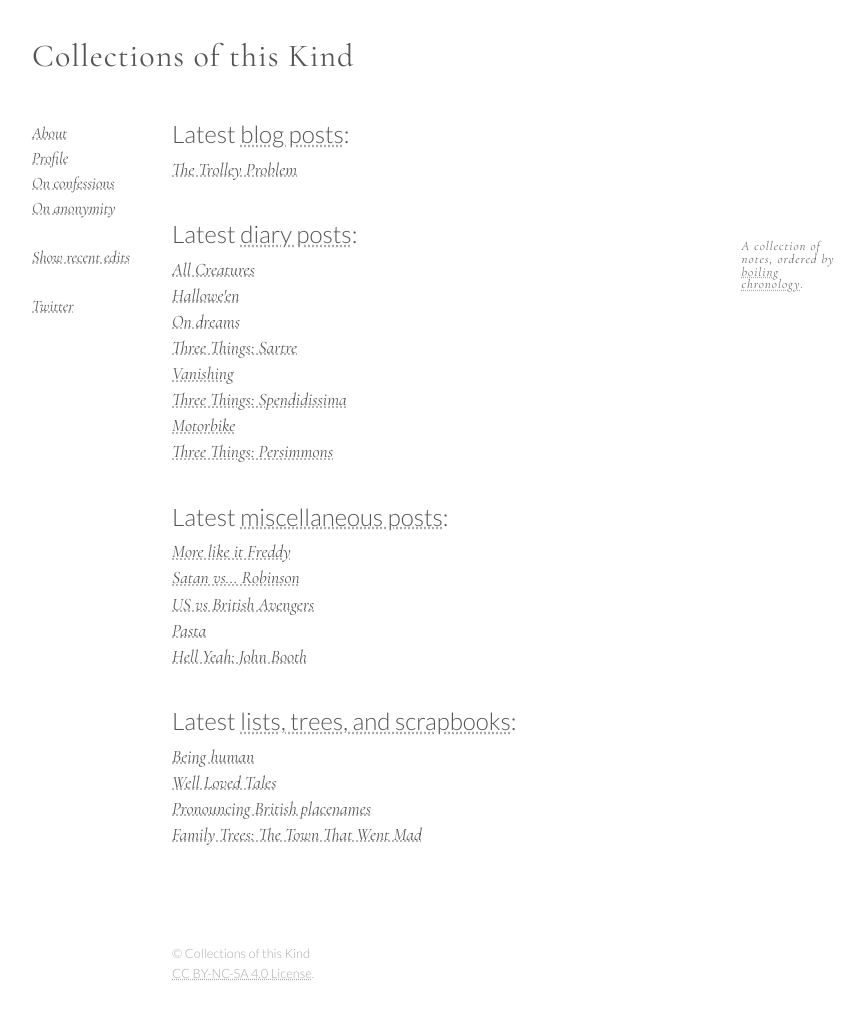
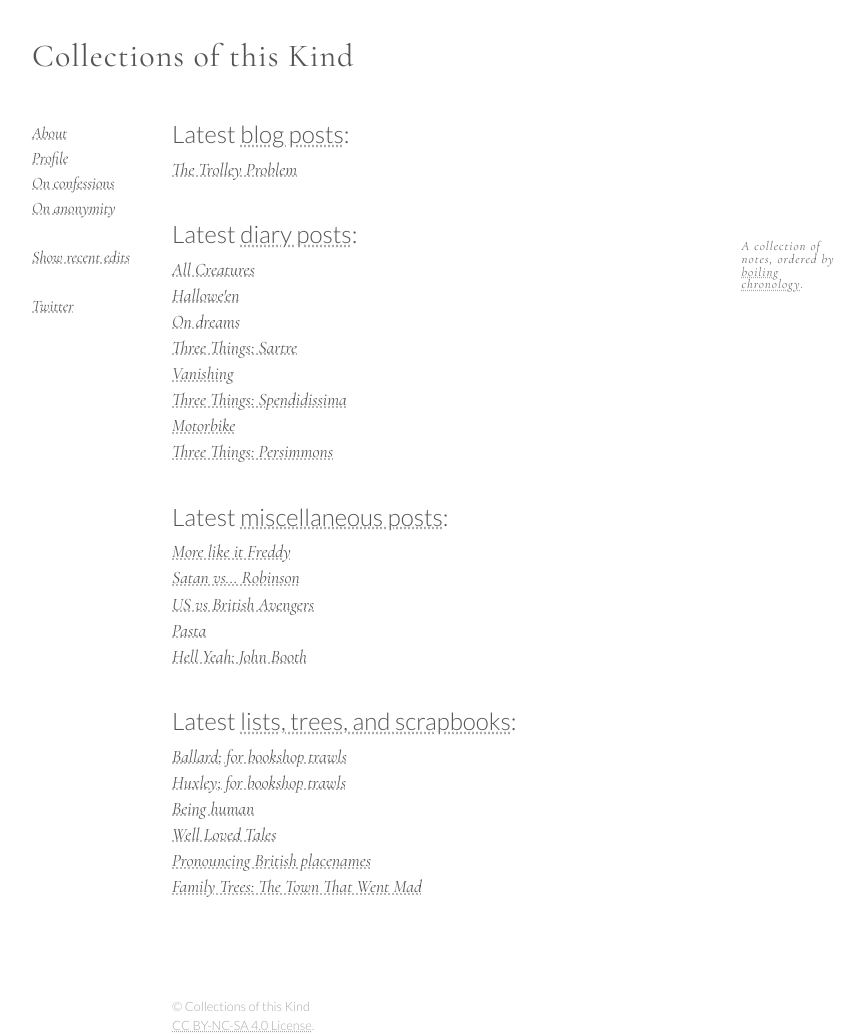
Before and after one commit to CollectionsOfThisKind/collectionsofthiskind.github.io, a Jekyll site: the page built from index.html, in a window 1280 px wide. Shown: the whole page, without its empty margins (78-943 px from the left). Built offline with Jekyll 4.4.1, drawn with Linux system fonts in a browser that asks for light colours; before the commit the page ends 983 px from its top, so only the background shows below that.

Commit message:
Add files via upload

```diff
--- a/index.html
+++ b/index.html
@@ -76,6 +76,8 @@ A collection of notes, ordered by <a href="/pages/about/boiling.html">boiling ch
 <h2 name="lists">Latest <a href="pages/lists/index.html">lists, trees, and scrapbooks</a>:</h2>
 
 <ul class="new">
+<li><a href="pages/lists/lists/ballard.html">Ballard; for bookshop trawls</a></li>
+<li><a href="pages/lists/lists/huxley.html">Huxley; for bookshop trawls</a></li>
 <li><a href="pages/lists/lists/homo.html">Being human</a></li>
 <li><a href="pages/lists/lists/tales.html">Well Loved Tales</a></li>
 <li><a href="pages/lists/lists/names.html">Pronouncing British placenames</a></li>
```
